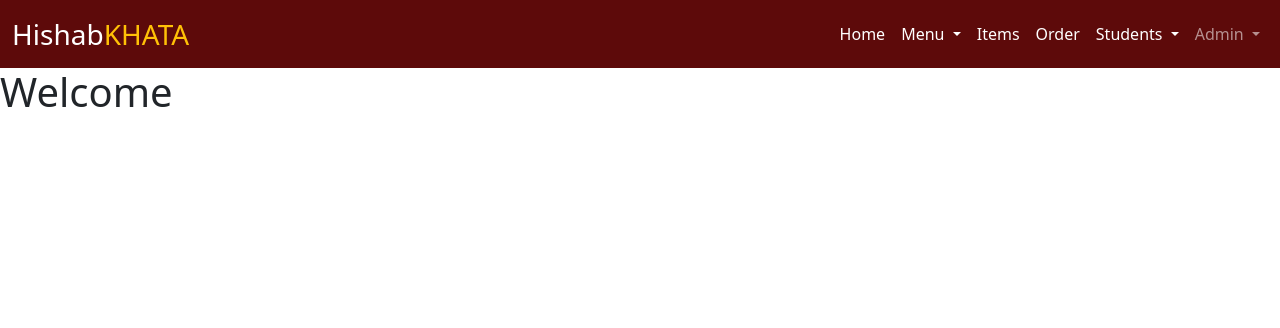
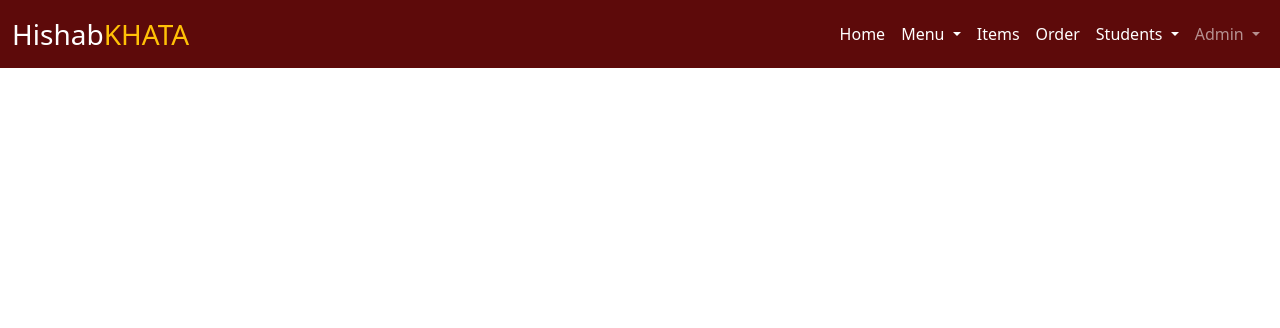
Before and after one commit to arc-turus/2-2_Project, a PHP site: page /php/bikal.php in a window 1280 px wide. Shown: the top 328 px of the page. Run offline with PHP 8.4, Linux system fonts and the light colour scheme; the visitor is signed in with stand-in values (Sample User, id 1).

Commit message:
bikal changed

```diff
--- a/bikal.php
+++ b/bikal.php
@@ -2,9 +2,6 @@
 require_once('header.php');
 require_once('check_log.php');
 ?>
-<h1> Welcome</h1>
-
-
 <?php
 require_once('footer.php');
 ?>
```
